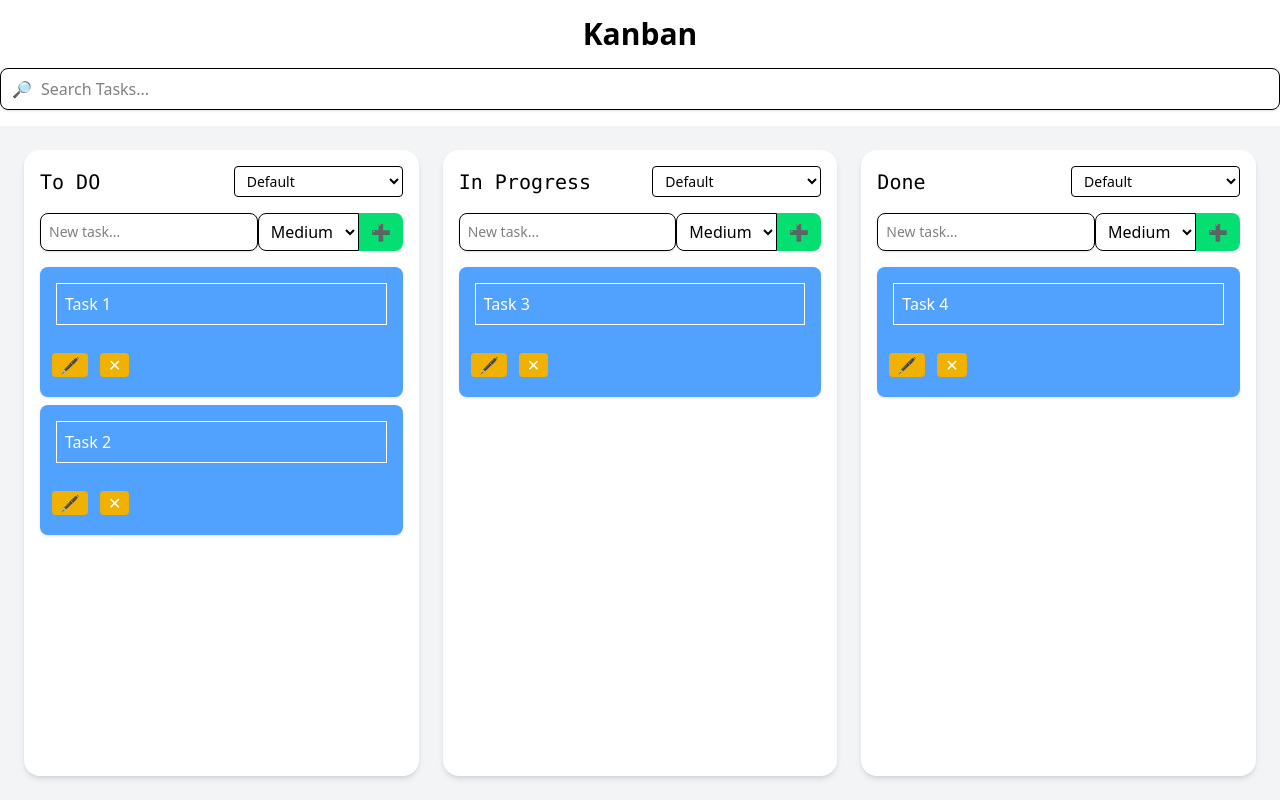
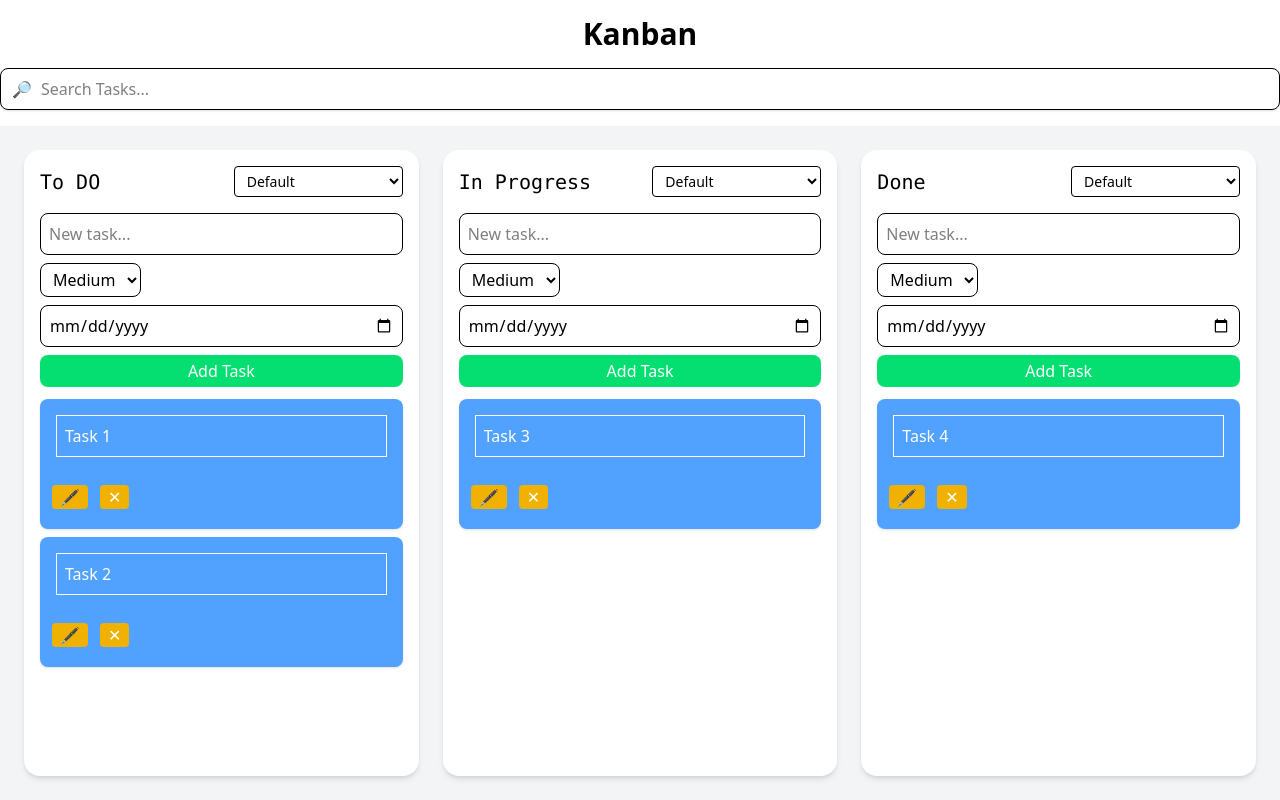
Before and after one commit to karthi1048/kanban-PWA, a React (Vite) app: page / in a window 1280 px wide. Built offline with nearby package versions, Linux system fonts and the light colour scheme.

Commit message:
added dueDate for tasks & auto render

```diff
--- a/src/App.jsx
+++ b/src/App.jsx
@@ -39,6 +39,30 @@ export default function App() {
   const touchTaskRef = useRef(null);                                  // store dragged task during
   const [ghostTask, setGhostTask] = useState(null);                   // temporary state used for touch
   const [searchQuery, setSearchQuery] = useState("");                 // for searching tasks
+  const [timeTrigger, setTimeTrigger] = useState(Date.now())          // to update UI automatically
+
+  // To render once every day, automatically
+  useEffect(() => {
+    let timeout;
+
+    const scheduleNextMidnight = () => {
+      const now = new Date();
+      const nextMidnight = new Date(
+        now.getFullYear(),
+        now.getMonth(),
+        now.getDate() + 1,     // tomorrow's date
+        0, 0, 0, 0             // 00:00:00.000
+      );
+      const msUntilMidnight = nextMidnight - now;        // how many ms(minutes) until that midnight
+
+      timeout = setTimeout(() => {
+        setTimeTrigger(Date.now());                      // update state, triggers re-render
+        scheduleNextMidnight();                          // reschedule again for the next midnight
+      }, msUntilMidnight);
+    };
+    scheduleNextMidnight();                              // call again
+    return () => clearTimeout(timeout);                  // cleanup timeout when component unmounts
+  }, []);
 
   // NOTE: Utilizing "DragEvent API" for drag & drop
   // e is React's SyntheticEvent wrapping Native Events.
@@ -179,18 +203,18 @@ export default function App() {
   // add new task to column
   // NOTE: uses now() for id, which gives milliseconds & text from input but for createdAt, now() will be used as timestamp
   // Timestamp will also be created for edited tasks
-  const handleAddTask = (col, text, priority) => {
-    const newTask = { id: Date.now().toString(), text, priority, createdAt: Date.now() };
+  const handleAddTask = (col, text, priority, dueDate) => {
+    const newTask = { id: Date.now().toString(), text, priority, dueDate, createdAt: Date.now() };
     setBoard((prev) => ({
       ...prev,
       [col]: [...prev[col], newTask],
     }));
   };
 
-  const handleEditTask = (taskId, col, newText, newPriority) => {
+  const handleEditTask = (taskId, col, newText, newPriority, newDueDate) => {
     setBoard((prev) => ({
       ...prev,
-      [col]: prev[col].map((t) => t.id === taskId ? { ...t, text: newText, priority: newPriority, updatedAt: Date.now() } : t),
+      [col]: prev[col].map((t) => t.id === taskId ? { ...t, text:newText, priority:newPriority, dueDate:newDueDate, updatedAt:Date.now() } : t),
     }));
   };
 
@@ -216,6 +240,7 @@ export default function App() {
             key={col}
             col={col}
             tasks={tasks}
+            timeTrigger={timeTrigger}
             dragOverCol={dragOverCol}
             setDragOverCol={setDragOverCol}
             handleDrop={handleDrop}
--- a/src/components/AddTask.jsx
+++ b/src/components/AddTask.jsx
@@ -3,15 +3,17 @@ import { useState, useRef } from "react";
 export default function AddTask({ onAdd }) {
     const [value, setValue] = useState("");
     const [priority, setPriority] = useState("medium");
+    const [dueDate, setDueDate] = useState("");
     const inputRef = useRef(null);
 
     const handleSubmit = (e) => {
         e.preventDefault();
         if(!value.trim()) return;     // .trim() used to avoid unnecessary spaces
-        onAdd(value.trim(), priority);
+        onAdd(value.trim(), priority, dueDate || "");
         // Reset state values
         setValue("");
         setPriority("medium");
+        setDueDate("");
         // To auto-focus after clearing input
         if(inputRef.current){
             inputRef.current.focus();
@@ -19,28 +21,37 @@ export default function AddTask({ onAdd }) {
     };
 
     return (
-        <form onSubmit={ handleSubmit } className="flex my-4">
+        <form onSubmit={ handleSubmit } className="flex flex-col gap-2 mb-2">
             <input
                 type="text"
                 ref={ inputRef }
                 value={ value }
                 onChange={ (e) => setValue(e.target.value) }
                 placeholder="New task..."
-                className={`border text-sm p-2 rounded-lg shadow-sm focus:outline-none w-full
-                            focus:ring-2 focus:ring-blue-400 focus:border-blue-400 transition`}
+                className="border px-2 py-2 rounded-lg focus:outline-none focus:ring w-full"
                 />
+            <div className="flex gap-2">
                 <select
                     value={ priority }
                     onChange={ (e) => setPriority(e.target.value) }
-                className="border rounded-l-lg px-2 py-1">
+                    className="border rounded-lg px-2 py-1">
                     <option value="low">Low</option>
                     <option value="medium">Medium</option>
                     <option value="high">High</option>
                 </select>
+            </div>
+            <input
+                type="date"
+                // ref={ inputRef }
+                value={ dueDate }
+                onChange={ (e) => setDueDate(e.target.value) }
+                // placeholder="New task..."
+                className="border px-2 py-2 rounded-lg"
+            />
             <button
                 type="submit"
-                className="bg-green-400 hover:bg-green-600 px-3 rounded-r-lg">
-                    ➕
+                className="bg-green-400 hover:bg-green-600 text-white px-3 py-1 rounded-lg">
+                    Add Task
             </button>
         </form>
     )
--- a/src/components/Column.jsx
+++ b/src/components/Column.jsx
@@ -88,7 +88,7 @@ export default function Column({
             </div>
 
             {/* AddTask below each input */}
-            <AddTask onAdd={ (text, priority) => handleAddTask(col, text, priority) }/>
+            <AddTask onAdd={ (text, priority, dueDate) => handleAddTask(col, text, priority, dueDate) }/>
 
             {/* Similar to columns, return div for each task */}
             <div className="mt-3 space-y-2">
--- a/src/components/EditTaskModal.jsx
+++ b/src/components/EditTaskModal.jsx
@@ -1,31 +1,34 @@
 import { useEffect, useState } from "react";
 import { createPortal } from "react-dom";
 
-export default function EditTaskModal({ initialText="", initialPriority="medium", isOpen, onSave, onCancel }) {
+export default function EditTaskModal({ initialText="", initialPriority="medium", initialDueDate="", isOpen, onSave, onCancel }) {
     const [text, setText] = useState(initialText);
     const [priority, setPriority] = useState(initialPriority);             // for changing the priority of tasks
+    const [dueDate, setDueDate] = useState(initialDueDate || "");
     // const modelRef = useRef(null);
 
     // To keep input synced when opening modal for different tasks
     useEffect(() => {
         setText(initialText);
         setPriority(initialPriority);
-    }, [initialText, initialPriority]);
+        setDueDate(initialDueDate);
+    }, [initialText, initialPriority, initialDueDate]);
 
     useEffect(() => {
         if(!isOpen) return;
 
+        // Checking keyboard shortcut & giving results for Save and Cancel
         const onKey = (e) => {
             if(e.key === "Escape") onCancel();
             if(e.key === "Enter" && !e.shiftKey){
                 e.preventDefault();
-                if(text.trim()) onSave(text.trim(), priority);
+                if(text.trim()) onSave(text.trim(), priority, dueDate || "");
             }
         };
         window.addEventListener("keydown", onKey);
         return () => window.removeEventListener("keydown", onKey);
 
-    }, [isOpen, text, priority, onSave, onCancel]);
+    }, [isOpen, text, priority, dueDate, onSave, onCancel]);
 
     if(!isOpen) return null;                          // if modal is not open return null
 
@@ -49,11 +52,11 @@ export default function EditTaskModal({ initialText="", initialPriority="medium"
                 className="relative bg-white text-black p-6 rounded-xl shadow-xl max-w-md w-full"
                 style={{ cursor:"default", userSelect:"auto" }}>
                     <h2 className="text-lg font-semibold mb-3">Edit Task</h2>
+                    {/* Task text */}
                     <textarea
                         autoFocus
                         value={text}
                         onChange={ (e) => setText(e.target.value) }
-                        placeholder="Edit Task Text..."
                         className="w-full border rounded p-2 mb-3 text-sm resize-y min-h-[64px]"
                     />
                     {/* Priority selection */}
@@ -66,6 +69,13 @@ export default function EditTaskModal({ initialText="", initialPriority="medium"
                         <option value="medium">Medium</option>
                         <option value="high">High</option>
                     </select>
+                    {/* Due Date */}
+                    <label className="block text-sm font-medium mb-1">Due Date</label>
+                    <input
+                        type="date"
+                        value={ dueDate }
+                        onChange={ (e) => setDueDate(e.target.value) }
+                        className="border rounded px-2 py-1"/>
                     {/* Buttons */}
                     <div className="flex justify-end gap-2">
                         <button
@@ -73,7 +83,7 @@ export default function EditTaskModal({ initialText="", initialPriority="medium"
                             className="bg-green-400 p-2 rounded text-sm hover:bg-green-600"
                             onClick={() => {
                                 if(!text.trim()) return;
-                                onSave(text.trim(), priority);
+                                onSave(text.trim(), priority, dueDate || "");
                             } }>
                             Save
                         </button>
--- a/src/components/Task.jsx
+++ b/src/components/Task.jsx
@@ -2,14 +2,14 @@ import { useState } from "react";
 import ConfirmDeleteModal from "./ConfirmDeleteModal";
 import EditTaskModal from "./EditTaskModal";
 
-export default function Task({ task, col, onEdit, onDelete, onDragStart, onTouchStart, onDrop }) {
+export default function Task({ task, col, onEdit, onDelete, onDragStart, onTouchStart, onDrop, timeTrigger }) {
     const [showConfirm, setShowConfirm] = useState(false);                        // for delete modal
     const [showEditModal, setShowEditModal] = useState(false);                    // for edit task modal
     const [expanded, setExpanded] = useState(false);                              // for toggling task text visibility
 
     // Used when modal saves new values
-    const handleSaveFromModal = (newText, newPriority) => {
-        onEdit(task.id, col, newText, newPriority);
+    const handleSaveFromModal = (newText, newPriority, newDueDate) => {
+        onEdit(task.id, col, newText, newPriority, newDueDate);
         setShowEditModal(false);
     }
 
@@ -40,6 +40,19 @@ export default function Task({ task, col, onEdit, onDelete, onDragStart, onTouch
                     ? task.text.slice(0,50) + "..."
                     : task.text }
             </span>
+            {/* Show Due date if available */}
+            { task.dueDate && (
+                <p
+                    className={`text-sm m-1 ${
+                        new Date(task.dueDate) < new Date().setHours(0,0,0,0)
+                        ? "text-red-700 bg-red-200 font-medium"                                 // overdue
+                        : new Date(task.dueDate).toDateString() === new Date().toDateString()
+                        ? "text-yellow-700 bg-yellow-200 font-medium"                           // due today
+                        : "text-black bg-gray-200 font-medium"
+                    }`}>
+                    Due: { new Date(task.dueDate).toLocaleDateString([], { year: "numeric", month: "short", day: "numeric", }) }
+                </p>
+            ) }
             {/* Timestamps */}
             <div className="py-2">
                 {/* toLocaleString() uses browser's locale settings, so we use some options foe custom value */}
@@ -101,6 +114,7 @@ export default function Task({ task, col, onEdit, onDelete, onDragStart, onTouch
                 isOpen={ showEditModal }
                 initialText={ task.text }
                 initialPriority={ task.priority }
+                initialDueDate= { task.dueDate }
                 onSave={ handleSaveFromModal }
                 onCancel={ () => setShowEditModal(false) }
             />
```
Lines whose indentation alone changed are shown as unchanged.
